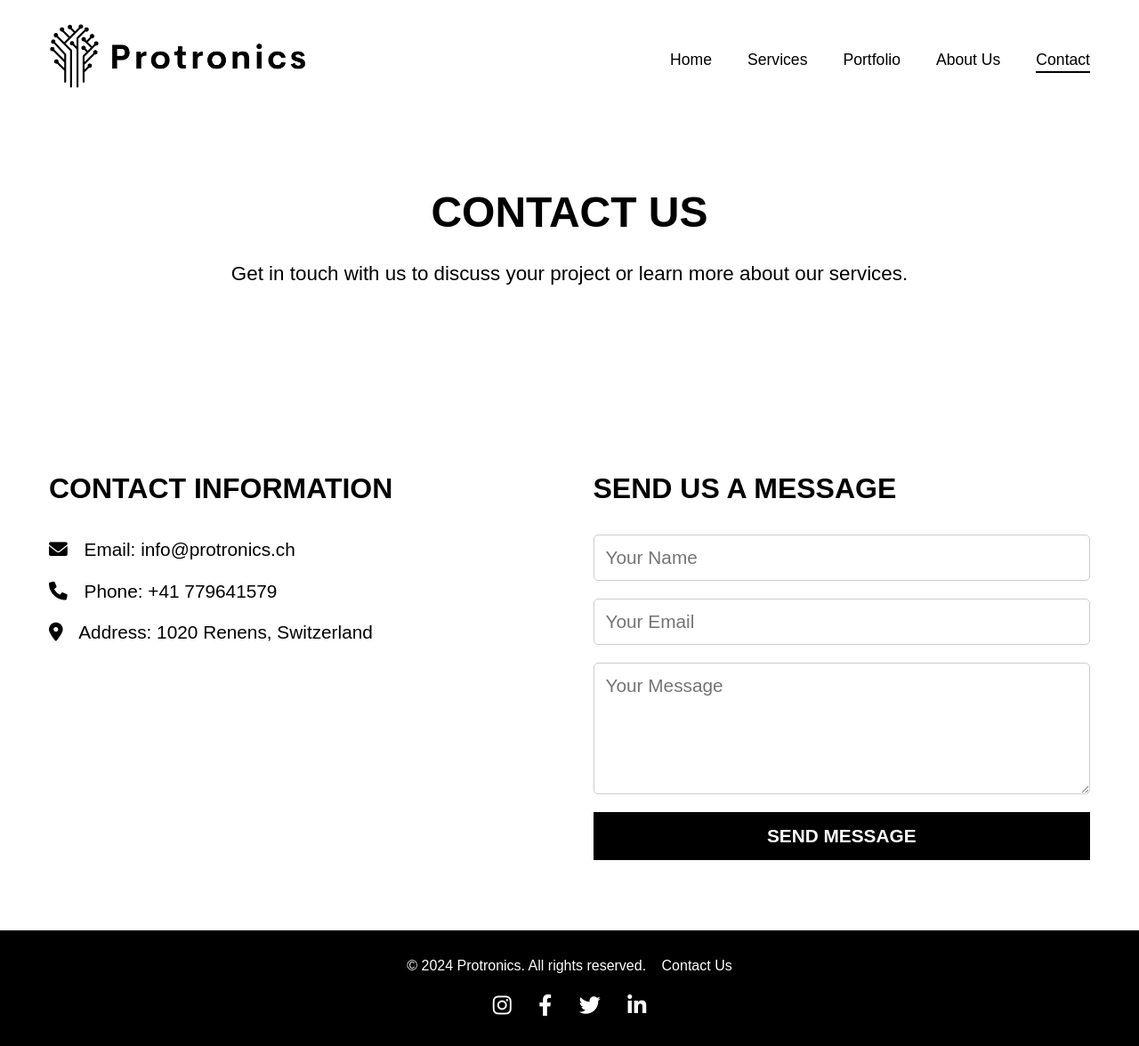
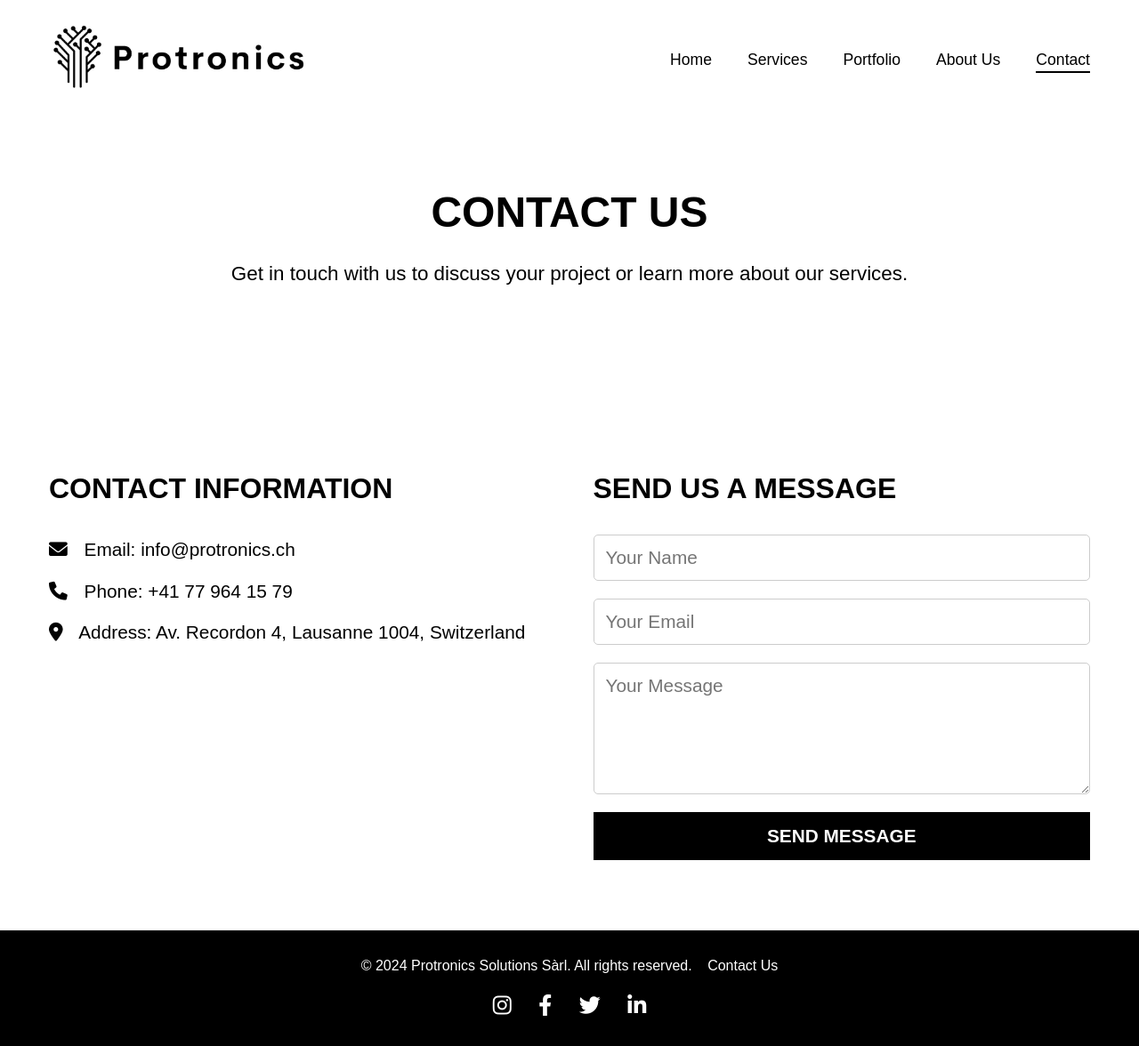
Before and after one commit to Omarraita/Protronics, a website: page public/contact.html in a window 1280 px wide. Shown: the whole page at 89% size. Drawn offline with Linux system fonts and the light colour scheme.

Commit message:
Update website content and add images/logo

```diff
--- a/package.json
+++ b/package.json
@@ -7,7 +7,7 @@
   },
   "dependencies": {
     "body-parser": "^1.20.0",
-    "dotenv": "^16.0.0",
+    "dotenv": "^16.6.1",
     "express": "^4.18.2",
     "nodemailer": "^6.9.1"
   }
--- a/public/contact.html
+++ b/public/contact.html
@@ -10,7 +10,7 @@
 <body>
     <header class="navbar">
         <a href="index.html" class="logo-link">
-            <img src="logo.png" alt="eNextia Logo" class="logo">
+             <img src="logo-transparent.png" alt="Protronics Logo" class="logo">
         </a>
         <input type="checkbox" id="nav-toggle" class="nav-toggle">
         <label for="nav-toggle" class="nav-toggle-label">
@@ -38,8 +38,8 @@
                 <div class="contact-info">
                     <h3>Contact Information</h3>
                     <p><i class="fas fa-envelope"></i> Email: info@protronics.ch</p>
-                    <p><i class="fas fa-phone"></i> Phone: +41 779641579</p>
-                    <p><i class="fas fa-map-marker-alt"></i> Address: 1020 Renens, Switzerland</p>
+                    <p><i class="fas fa-phone"></i> Phone: +41 77 964 15 79</p>
+                    <p><i class="fas fa-map-marker-alt"></i> Address: Av. Recordon 4, Lausanne 1004, Switzerland</p>
                 </div>
                 <div class="contact-form">
                     <h3>Send Us a Message</h3>
@@ -54,7 +54,7 @@
         </section>
     </main>
     <footer>
-        <p>© 2024 Protronics. All rights reserved. <a href="contact.html">Contact Us</a></p>
+        <p>© 2024 Protronics Solutions Sàrl. All rights reserved. <a href="contact.html">Contact Us</a></p>
         <div class="social-icons">
             <a href="#"><i class="fab fa-instagram"></i></a>
             <a href="#"><i class="fab fa-facebook-f"></i></a>
--- a/public/style.css
+++ b/public/style.css
@@ -12,6 +12,8 @@ body {
     color: #000;
     margin: 0;
 }
+
+
 
 /* Navbar */
 .navbar {
@@ -34,6 +36,7 @@ body {
 .logo {
     height: 75px; /* Increased from 70px */
     width: auto;
+     background-color: transparent;
 }
 
 /* Hamburger Menu Styles */
```
Also changed, not shown: public/about.html (+2 -2 lines), public/index.html (+4 -4 lines), public/portfolio.html (+4 -4 lines), public/services.html (+2 -2 lines), public/Oxygen_concentrator1.png (added), public/ecg-ppg-wearable-1.png (added), public/ecg-ppg-wearable-2.png (added), public/logo-transparent.png (added), 1 other file.
